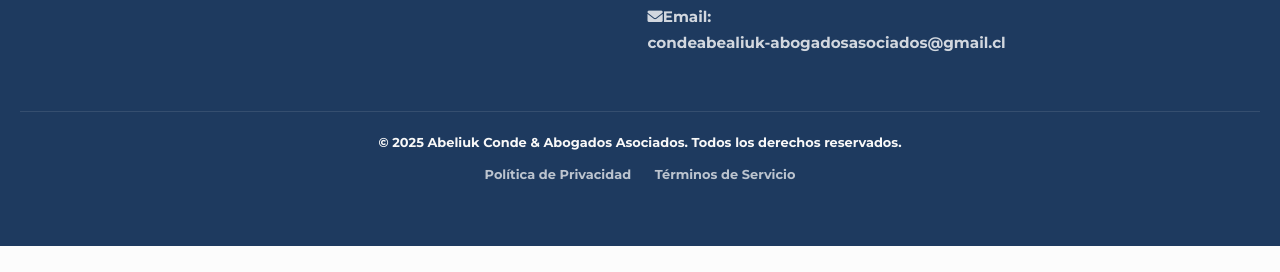
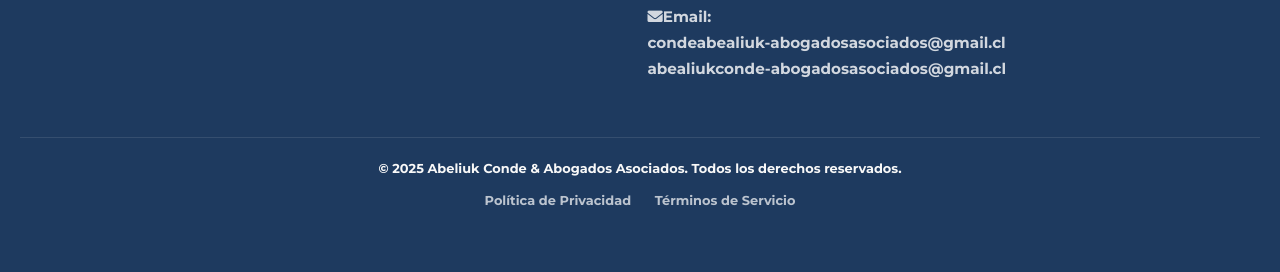
Before and after one commit to Richard1DL/Firma_Abeliuk_Conde, a plain HTML site: page index.html in a window 1280 px wide. Shown: the part 4645-4917 px from the top of the page. Before the commit the page ends 4891 px from the top, so only its background shows below. Drawn offline with nearby package versions, Linux system fonts and the light colour scheme.

Commit message:
index.html

```diff
--- a/index.html
+++ b/index.html
@@ -190,7 +190,7 @@
                     </a>
                     </p>
                     <p><i class="fas fa-envelope">
-                    </i>Email: <br> <a class="no-wrap" href="mailto:condeabealiuk-abogadosasociados@gmail.cl">condeabealiuk-abogadosasociados@gmail.cl</a></p>
+                    </i>Email: <br> <a class="no-wrap" href="mailto:condeabealiuk-abogadosasociados@gmail.cl">condeabealiuk-abogadosasociados@gmail.cl<br>abealiukconde-abogadosasociados@gmail.cl</a></p>
                 </div>
                 <div class="footer-col map-col">
                     <h3>Ubicación</h3>
```
